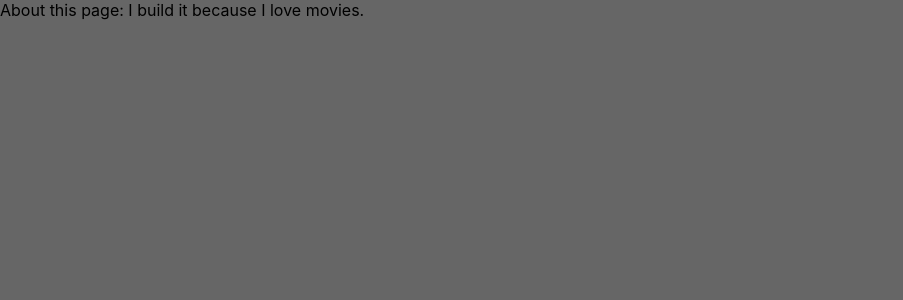
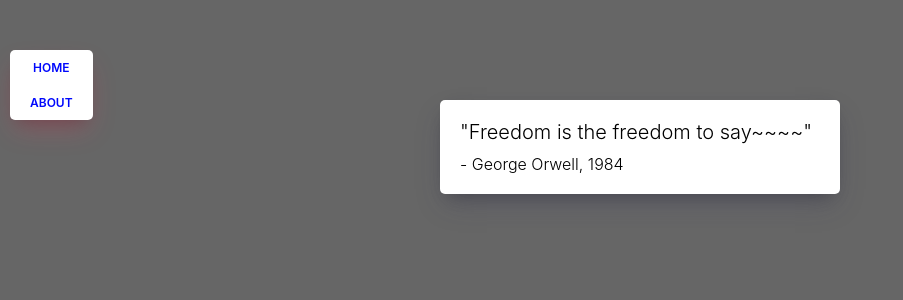
Before and after one commit to heykkyu/react-movie-chat, a React (Create React App) app: page /about in a window 1280 px wide. Shown: the top 300 px of the page, without its empty margins (0-903 px from the left). Built offline with nearby package versions, Linux system fonts and the light colour scheme.

Commit message:
add navigation

```diff
--- a/src/App.js
+++ b/src/App.js
@@ -3,10 +3,12 @@ import './App.scss';
 import { BrowserRouter as Router, Route } from 'react-router-dom';
 import About from './routes/About';
 import Home from './routes/Home';
+import Navigation from './components/Navigation';
 
 function App() {
   return (
     <Router>
+      <Navigation />
       <Route path="/" exact={true} component={Home} />
       <Route path="/about" exact={true} component={About} />
     </Router>
--- /dev/null
+++ b/src/components/Navigation.js
@@ -0,0 +1,14 @@
+import React from 'react';
+import { Link } from 'react-router-dom';
+import './Navigation.scss';
+
+function Navigation() {
+  return (
+    <nav>
+      <Link to="/">Home</Link>
+      <Link to="/about">About</Link>
+    </nav>
+  )
+}
+
+export default Navigation
--- /dev/null
+++ b/src/components/Navigation.scss
@@ -0,0 +1,31 @@
+nav {
+  z-index: 1;
+  position: fixed;
+  top: 50px;
+  left: 10px;
+  display: flex;
+  flex-direction: column;
+  background-color: #fff;
+  padding: 10px 20px;
+  box-shadow: 0 13px 27px -5px rgba(540, 50, 93, .25), 0 8px 16px -8px rgba(0, 0, 0, .3), 0 -6px 16px -6px rgba(0, 0, 0, .025);
+  border-radius: 5px;
+
+  a {
+    text-decoration: none;
+    color: #0008fc;
+    text-transform: uppercase;
+    font-size: 12px;
+    text-align: center;
+    font-weight: 600;
+    &:not(:last-child) {
+      margin-bottom: 20px;
+    }
+
+  }
+  @media screen and (max-width: 1090px) {
+    left: initial;
+    top: initial;
+    bottom: 0;
+    width: 100%;
+  }
+}
--- a/src/routes/About.js
+++ b/src/routes/About.js
@@ -1,7 +1,15 @@
 import React from 'react';
+import './About.scss';
 
 function About() {
-  return <span>About this page: I build it because I love movies.</span>;
+  return (
+    <div className="about__container">
+      <span>
+        "Freedom is the freedom to say~~~~"
+      </span>
+      <span>- George Orwell, 1984</span>
+    </div>
+  )
 }
 
 export default About;
--- /dev/null
+++ b/src/routes/About.scss
@@ -0,0 +1,20 @@
+.about__container {
+  box-shadow: 0 13px 27px -5px rgba(50,50,93,0.25), 0 8px 16px -8px rgba(0, 0, 0, 0.3), 0 -6px 16px -6px rgba(0, 0, 0, .025);
+  padding: 20px;
+  border-radius: 5px;
+  background-color: white;
+  margin: 0 auto;
+  margin-top: 100px;
+  width: 100%;
+  max-width: 400px;
+  font-weight: 300;
+  span {
+    &:first-child {
+      font-size: 20px;
+    }
+    &:last-child {
+      display: block;
+      margin-top: 10px;
+    }
+  }
+}
```
